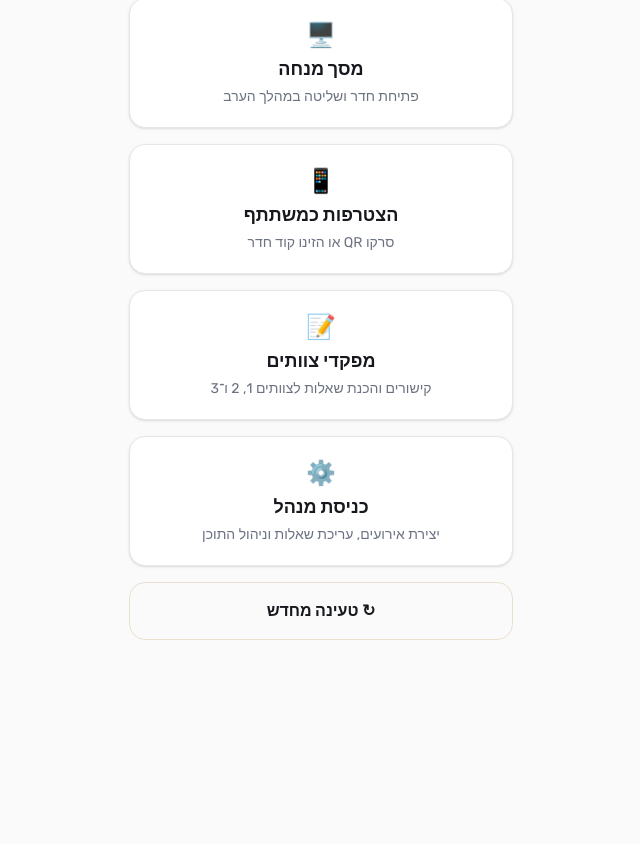
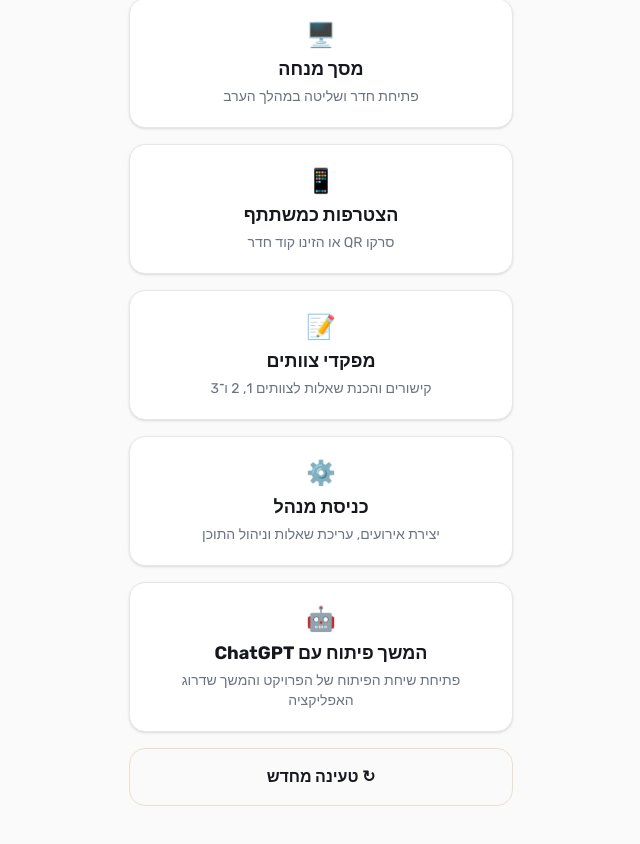
Before and after one commit to BEINUSH/tzevet-2, a Next.js app: page / in a window 1280 px wide. Shown: the part 423-1267 px from the top of the page, without its empty margins (319-959 px from the left). Before the commit the page ends 1103 px from the top, so only its background shows below. Built offline with nearby package versions, Linux system fonts and the light colour scheme.

Commit message:
Add ChatGPT development shortcut to home

```diff
--- a/src/app/page.tsx
+++ b/src/app/page.tsx
@@ -20,6 +20,7 @@ export default function Home() {
         <Link href="/join"><Card className="hover:border-brand-gold/60 transition-colors"><div className="text-2xl mb-1">📱</div><div className="font-bold text-lg">הצטרפות כמשתתף</div><p className="text-brand-muted text-sm mt-1">סרקו QR או הזינו קוד חדר</p></Card></Link>
         <Link href="/captains"><Card className="hover:border-brand-gold/60 transition-colors"><div className="text-2xl mb-1">📝</div><div className="font-bold text-lg">מפקדי צוותים</div><p className="text-brand-muted text-sm mt-1">קישורים והכנת שאלות לצוותים 1, 2 ו־3</p></Card></Link>
         <Link href="/admin"><Card className="hover:border-brand-gold/60 transition-colors"><div className="text-2xl mb-1">⚙️</div><div className="font-bold text-lg">כניסת מנהל</div><p className="text-brand-muted text-sm mt-1">יצירת אירועים, עריכת שאלות וניהול התוכן</p></Card></Link>
+        <a href="https://chatgpt.com/s/t_6a6913c826b081919b8de8bf73fe0a35" target="_blank" rel="noopener noreferrer"><Card className="hover:border-brand-gold/60 transition-colors"><div className="text-2xl mb-1">🤖</div><div className="font-bold text-lg">המשך פיתוח עם ChatGPT</div><p className="text-brand-muted text-sm mt-1">פתיחת שיחת הפיתוח של הפרויקט והמשך שדרוג האפליקציה</p></Card></a>
         <ReloadButton />
       </div>
     </main>
```
